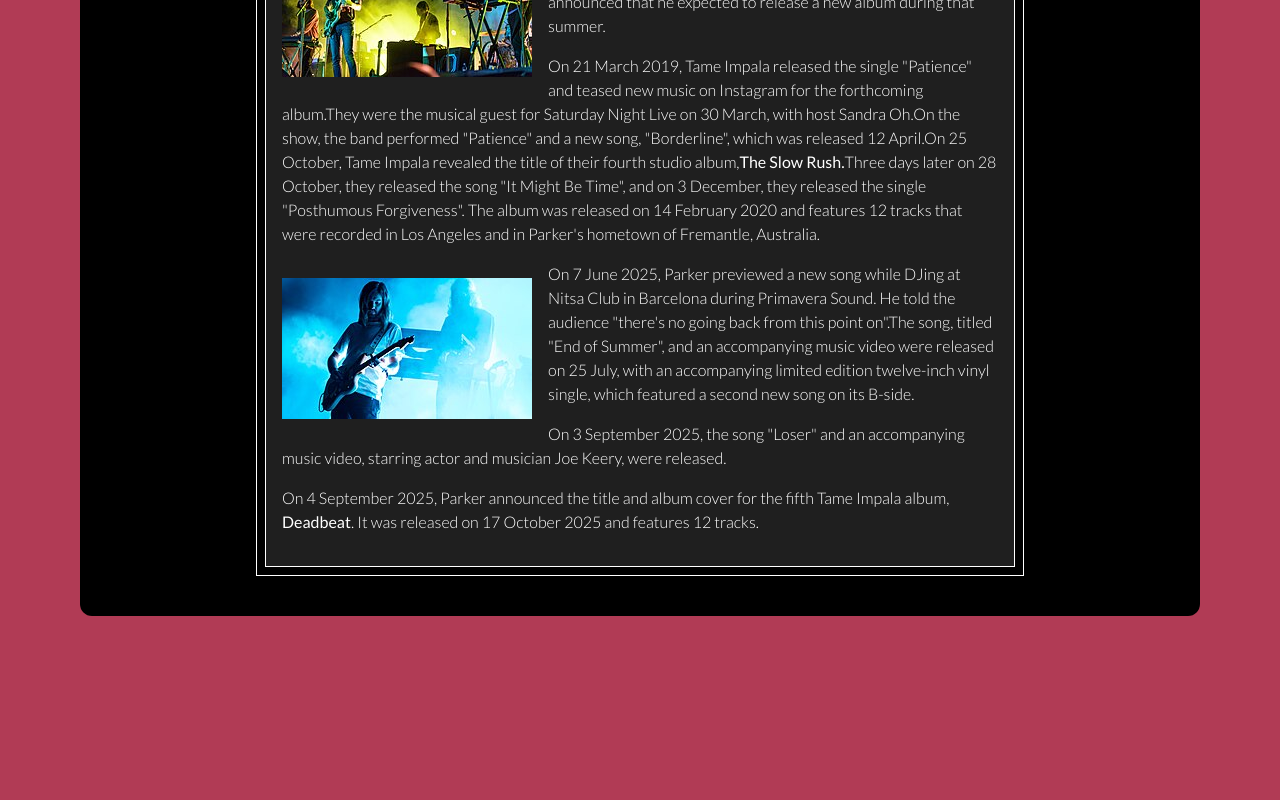
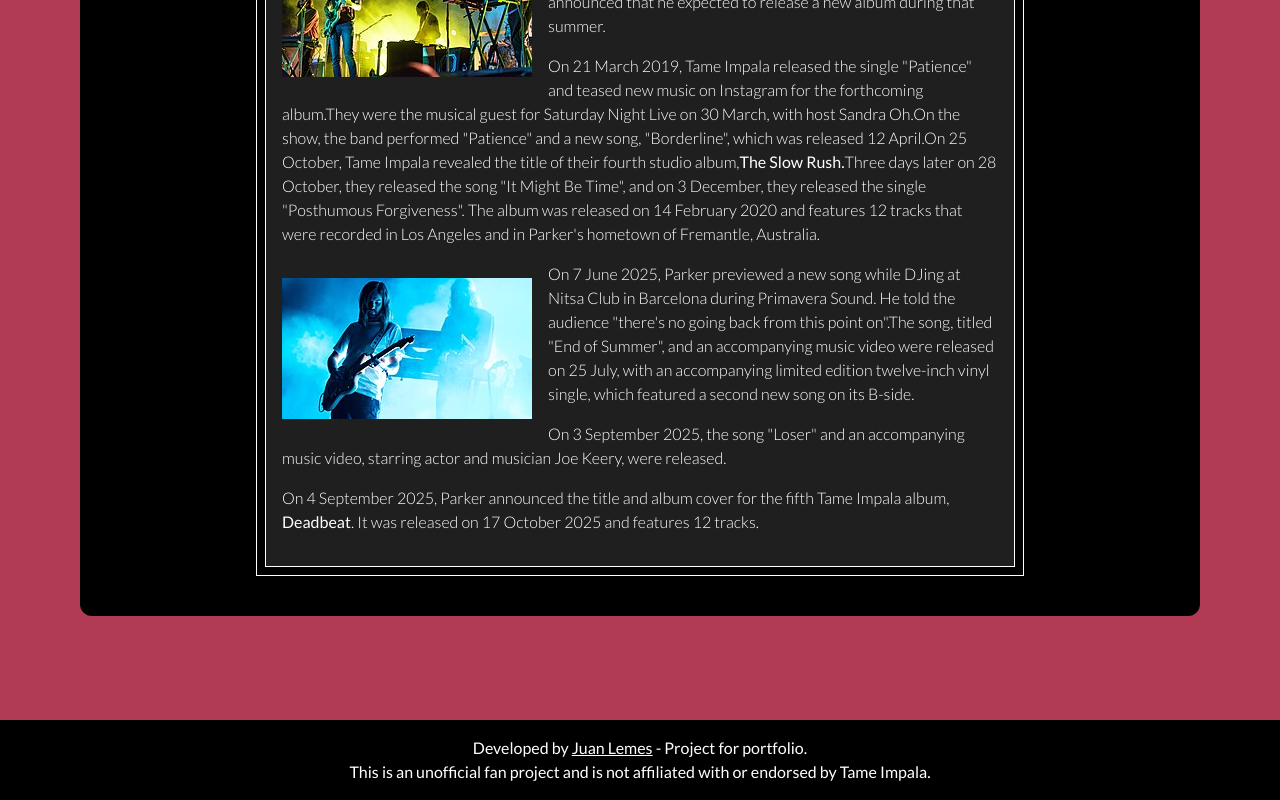
Before and after one commit to jlemes1/tameimpala-landing-page, a React (Vite) app: page / in a window 1280 px wide. Shown: the part 4661-5461 px from the top of the page. Before the commit the page ends 5277 px from the top, so only its background shows below. Built offline with nearby package versions, Linux system fonts and the light colour scheme.

Commit message:
add footer

```diff
--- a/src/App.jsx
+++ b/src/App.jsx
@@ -4,13 +4,14 @@ import Divider from './components/Divider';
 import Tour from './pages/Tour';
 import Discography from './pages/Discography';
 import History from './pages/History';
+import Footer from './components/Footer';
 
 function App() {
   return (
     <>
       <div id='header' />
       <Header />
-      <main id='main' className='pt-26'>
+      <main id='main' className='pt-26 pb-26'>
         <Hero />
         <div id='divider' className='pb-26' />
         <Divider />
@@ -25,6 +26,9 @@ function App() {
         <div id='history' />
         <History />
       </main>
+      <footer id='footer'>
+        <Footer />
+      </footer>
     </>
   );
 }
--- /dev/null
+++ b/src/components/Footer.jsx
@@ -0,0 +1,24 @@
+function Footer() {
+  return (
+    <div className='bg-black flex flex-col justify-center items-center p-4'>
+      <p>
+        Developed by{' '}
+        <a
+          href='https://github.com/jlemes1'
+          target='_blank'
+          rel='noreferrer noopener'
+          className='underline decoration-white'
+        >
+          Juan Lemes
+        </a>{' '}
+        - Project for portfolio.
+      </p>
+      <p>
+        This is an unofficial fan project and is not affiliated with or endorsed
+        by Tame Impala.
+      </p>
+    </div>
+  );
+}
+
+export default Footer;
--- a/src/index.css
+++ b/src/index.css
@@ -13,3 +13,9 @@ article {
   font-weight: 300;
   font-style: normal;
 }
+
+footer {
+  font-family: 'Lato', sans-serif;
+  font-weight: 400;
+  font-style: normal;
+}
```
